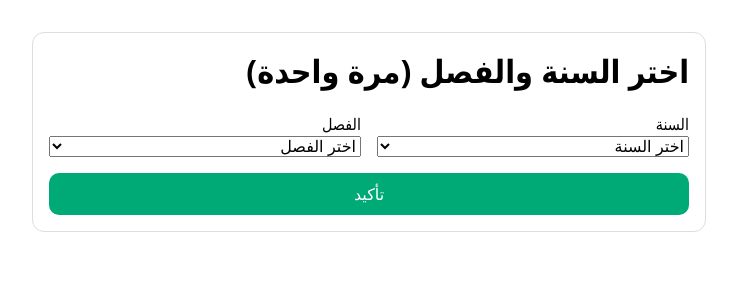
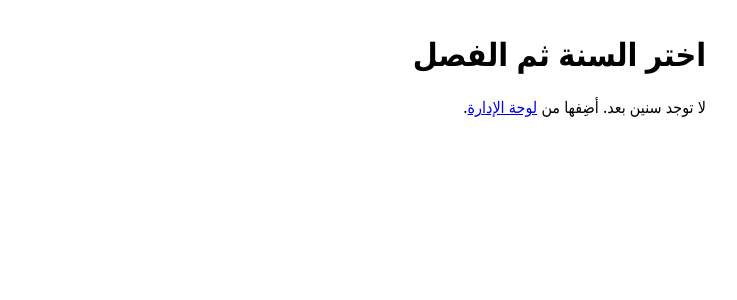
Before and after one commit to t4lord/zadedu, a Django app: template templates/select_term.html in a window 1280 px wide. Shown: the top 300 px of the page, without its empty margins (542-1279 px from the left). Run offline with Django 3.2, Linux system fonts and the light colour scheme; the template is opened without the code that fills it, so the values that code supplies are empty.

Commit message:
fix: year/term listing from DB (robust related_name handling)

```diff
--- a/study_site/urls.py
+++ b/study_site/urls.py
@@ -4,7 +4,7 @@ from django.urls import path
 from edu.views import (
     home_view, select_term_view, set_term_view, change_term_view, term_subjects_view,
     lessons_list_view, lesson_create_view, lesson_update_view, lesson_delete_view, lesson_manage_view,
-    lesson_detail_view, lesson_questions_view,healthz
+    lesson_detail_view, lesson_questions_view,healthz, select_year_term_view, set_active_term_view, clear_active_term_view,
 )
 
 urlpatterns = [
@@ -32,5 +32,7 @@ urlpatterns = [
     # العرض الحقيقي (قراءة فقط)
     path('term/<int:term_id>/subject/<int:subject_id>/lessons/<int:lesson_id>/view/', lesson_detail_view, name='lesson_detail'),
     path('term/<int:term_id>/subject/<int:subject_id>/lessons/<int:lesson_id>/questions/', lesson_questions_view, name='lesson_questions'),
-
+    path("", select_year_term_view, name="select_year_term"),
+    path("set-term/", set_active_term_view, name="set_active_term"),
+    path("change-term/", clear_active_term_view, name="clear_active_term"),
 ]
--- a/templates/select_term.html
+++ b/templates/select_term.html
@@ -1,58 +1,47 @@
-
 <!doctype html>
 <html lang="ar" dir="rtl">
 <head>
   <meta charset="utf-8" />
-  <meta name="viewport" content="width=device-width,initial-scale=1" />
   <title>اختيار السنة والفصل</title>
   <style>
-    body{font-family:system-ui,Tahoma; margin:2rem;}
-    .card{border:1px solid #ddd; padding:1rem; border-radius:12px; max-width:640px}
-    .row{display:flex; gap:1rem; flex-wrap:wrap; margin-top:1rem;}
-    .col{flex:1 1 240px;}
-    button{padding:.7rem 1rem; border:0; border-radius:10px; background:#0a7; color:#fff; cursor:pointer}
-    select,button{width:100%; font-size:1rem}
-    h1{margin-top:0}
+    body{font-family:system-ui,Tahoma;margin:2rem}
+    .year{border:1px solid #eee;border-radius:12px;padding:1rem;margin-bottom:1rem}
+    .grid{display:grid;gap:.6rem;grid-template-columns:repeat(auto-fill,minmax(180px,1fr))}
+    .btn{padding:.6rem .9rem;border:1px solid #ccc;border-radius:10px;background:#fff;cursor:pointer}
+    .muted{color:#666}
   </style>
 </head>
 <body>
-  <div class="card">
-    <h1>اختر السنة والفصل (مرة واحدة)</h1>
-    <form method="post" action="{% url 'set_term' %}">
-      {% csrf_token %}
-      <div class="row">
-        <div class="col">
-          <label>السنة</label>
-          <select name="year" required>
-            <option value="" disabled selected>اختر السنة</option>
-            {% for y in years %}
-              <h3>السنة: {{ y }}</h3>
-              {% for t in y.term_set.all %} {# عدّل related_name إذا مختلف #}
-                <form method="post" action="{% url 'set_active_term' %}" style="display:inline">
-                  {% csrf_token %}
-                  <input type="hidden" name="term_id" value="{{ t.id }}">
-                  <button type="submit">الفصل {{ t.get_number_display|default:t.number }}</button>
-                </form>
-              {% empty %}
-                <div>لا توجد فصول لهذه السنة.</div>
-              {% endfor %}
-            {% endfor %}
+  <h1>اختر السنة ثم الفصل</h1>
 
-          </select>
-        </div>
-        <div class="col">
-          <label>الفصل</label>
-          <select name="term" required>
-            <option value="" disabled selected>اختر الفصل</option>
-            <option value="1">الفصل الأول</option>
-            <option value="2">الفصل الثاني</option>
-          </select>
+  {% if year_groups %}
+    {% for g in year_groups %}
+      <div class="year">
+        <h3>السنة: {{ g.year }}</h3>
+        <div class="grid">
+          {% for t in g.terms %}
+            <form method="post" action="{% url 'set_active_term' %}" style="display:inline">
+              {% csrf_token %}
+              <input type="hidden" name="term_id" value="{{ t.id }}">
+              <button class="btn" type="submit">
+                الفصل {{ t.get_number_display|default:t.number }}
+              </button>
+            </form>
+          {% empty %}
+            <div class="muted">لا توجد فصول لهذه السنة.</div>
+          {% endfor %}
         </div>
       </div>
-      <div style="margin-top:1rem">
-        <button type="submit">تأكيد</button>
-      </div>
-    </form>
-  </div>
+    {% endfor %}
+  {% else %}
+    <p>لا توجد سنين بعد. أضِفها من <a href="/admin/">لوحة الإدارة</a>.</p>
+  {% endif %}
+
+  {% if active_term %}
+    <p class="muted">
+      الاختيار الحالي: سنة {{ active_term.year }} — فصل {{ active_term.get_number_display|default:active_term.number }}
+      — <a href="{% url 'clear_active_term' %}">تغيير</a>
+    </p>
+  {% endif %}
 </body>
 </html>
```
Also changed, not shown: edu/views.py (+29 -6 lines).
